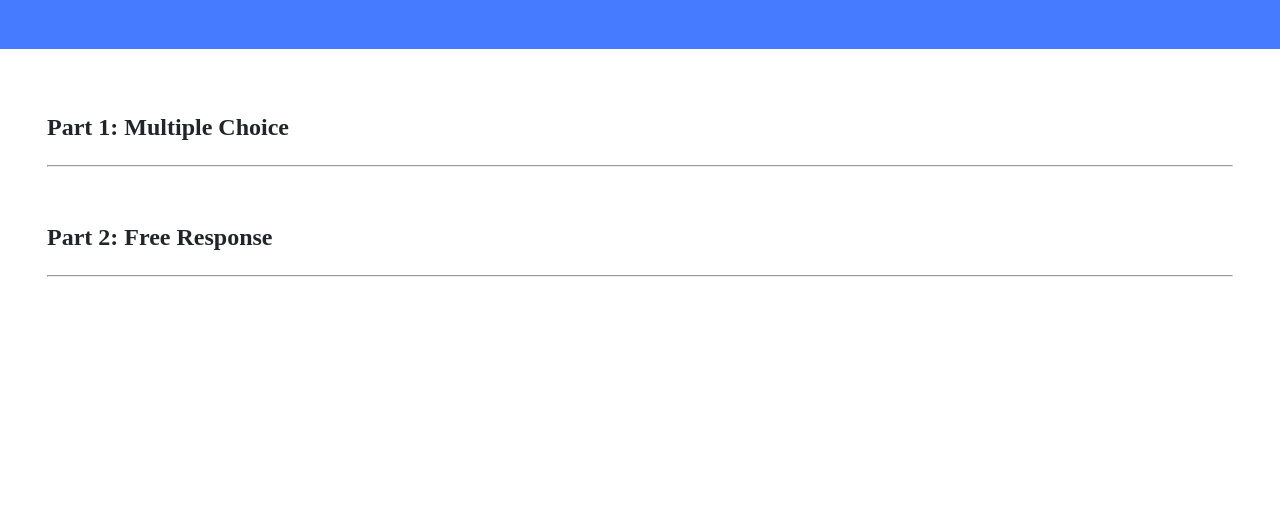
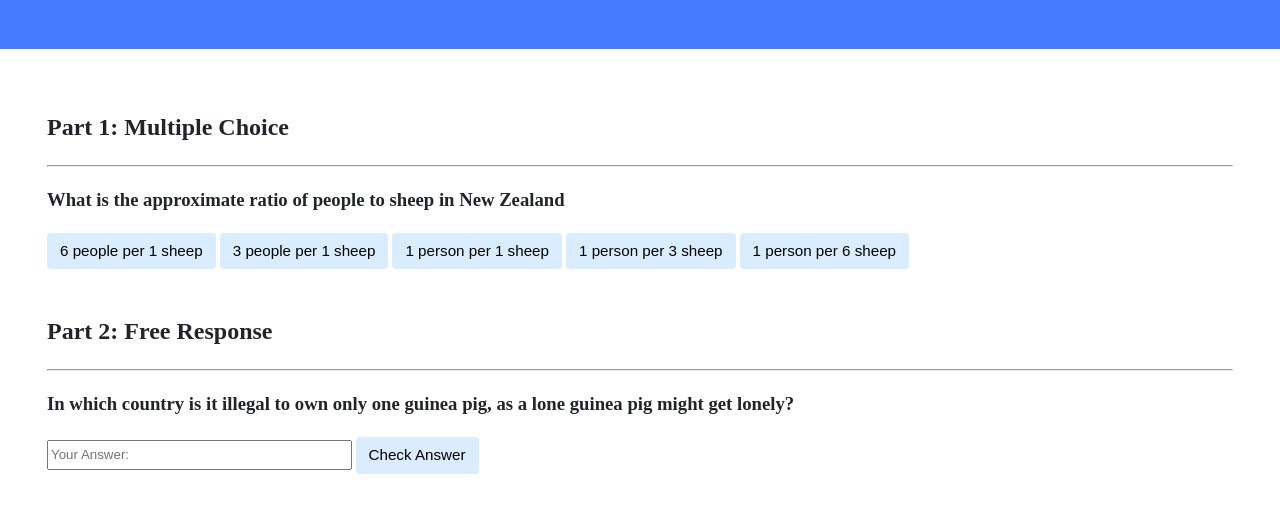
Before and after one commit to syw175/cs50-harvard, a website: page pset8-trivia-homepage/trivia/index.html in a window 1280 px wide. Shown: the part 151-664 px from the top of the page. Drawn offline with Linux system fonts and the light colour scheme.

Commit message:
button change color on click wip

```diff
--- a/pset8-trivia-homepage/trivia/index.html
+++ b/pset8-trivia-homepage/trivia/index.html
@@ -6,7 +6,18 @@
         <link href="styles.css" rel="stylesheet">
         <title>Trivia!</title>
         <script>
+
             // TODO: Add code to check answers to questions
+            function multipleChoice()
+            {
+                let button = document.querySelectorAll('button');
+                button.style.backgroundColor = 'red';
+            }
+
+            document.addEventListener('click', multipleChoice());
+
+
+
         </script>
     </head>
     <body>
@@ -19,12 +30,29 @@
                 <h2>Part 1: Multiple Choice </h2>
                 <hr>
                 <!-- TODO: Add multiple choice question here -->
+                <h3>What is the approximate ratio of people to sheep in New Zealand</h3>
+
+                <!-- Buttons Here-->
+                <button>6 people per 1 sheep</button>
+                <button>3 people per 1 sheep</button>
+                <button>1 person per 1 sheep</button>
+                <button>1 person per 3 sheep</button>
+                <button>1 person per 6 sheep</button>
+
             </div>
 
             <div class="section">
                 <h2>Part 2: Free Response</h2>
                 <hr>
                 <!-- TODO: Add free response question here -->
+                <h3>In which country is it illegal to own only one guinea pig, as a lone guinea pig might get lonely?</h3>
+
+                <!-- Text box here with submit button -->
+                <form>
+                    <input autocomplete="off" placeholder="Your Answer:" type="text">
+                    <input type="Submit" value="Check Answer">
+
+                </form>
             </div>
         </div>
     </body>
--- /dev/null
+++ b/pset8-trivia-homepage/trivia/package.json
@@ -0,0 +1,5 @@
+{
+  "dependencies": {
+    "http-server": "^14.1.1"
+  }
+}
```
Also changed, not shown: 1 other file.
